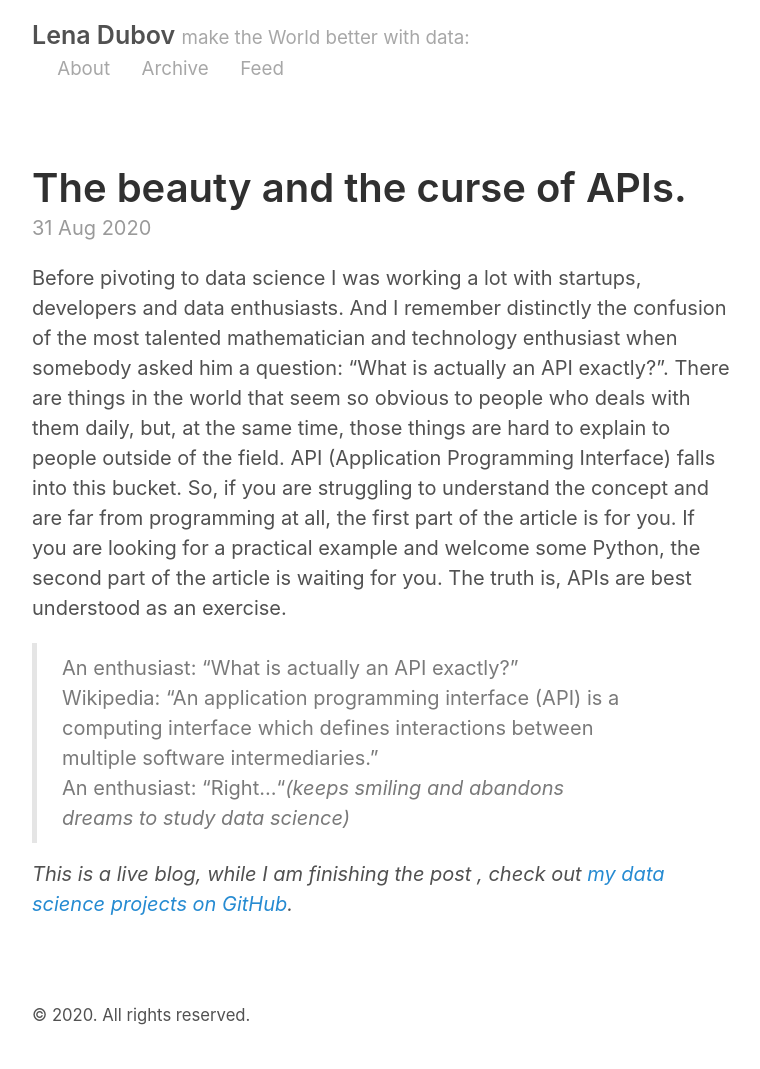
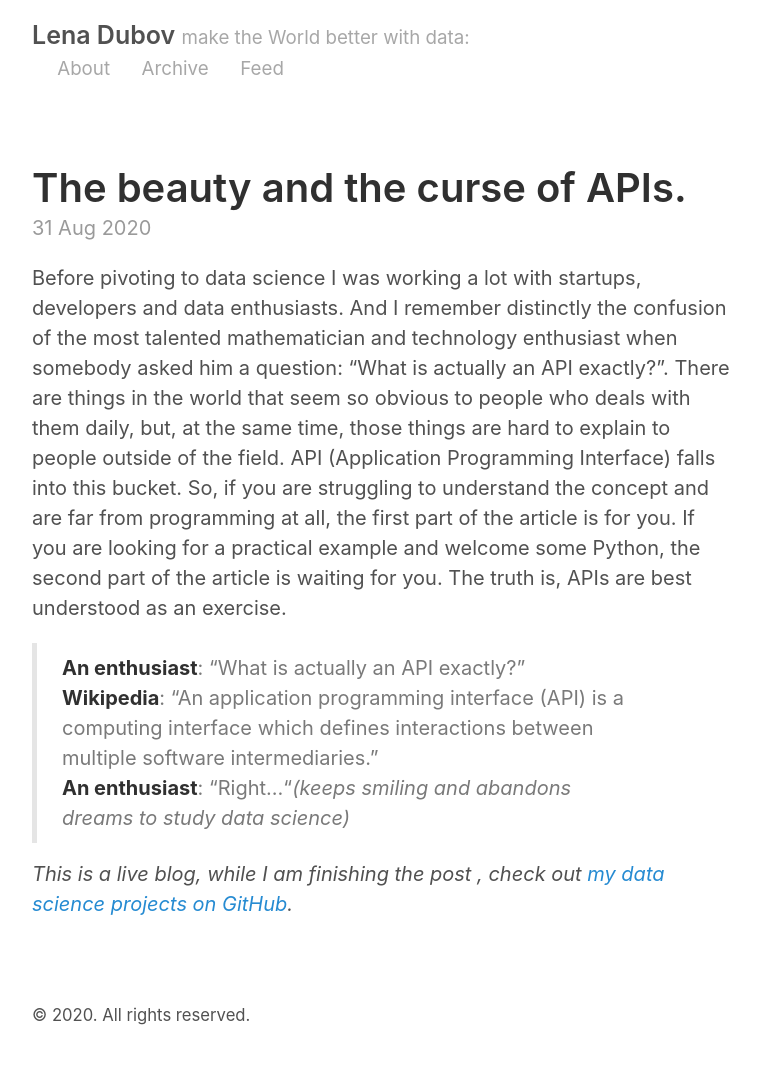
Before and after one commit to elena-du/elena-du.github.io, a Jekyll site: the page built from _posts/2020-08-31-the-beauty-and-the curse-of-apis.md, in a window 1280 px wide. Shown: the whole page, without its empty margins (258-1018 px from the left). Built offline with Jekyll 4.4.1, drawn with Linux system fonts in a browser that asks for light colours.

Commit message:
brushing

```diff
--- a/_posts/2020-08-31-the-beauty-and-the curse-of-apis.md
+++ b/_posts/2020-08-31-the-beauty-and-the curse-of-apis.md
@@ -5,8 +5,8 @@ title: The beauty and the curse of APIs.
 
 Before pivoting to data science I was working a lot with startups, developers and data enthusiasts. And I remember distinctly the confusion of the most talented mathematician and technology enthusiast when somebody asked him a question: "What is actually an API exactly?". There are things in the world that seem so obvious to people who deals with them daily, but, at the same time, those things are hard to explain to people outside of the field. API (Application Programming Interface) falls into this bucket. So, if you are struggling to understand the concept and are far from programming at all, the first part of the article is for you. If you are looking for a practical example and welcome some Python, the second part of the article is waiting for you. The truth is, APIs are best understood as an exercise.
 
-> An enthusiast: "What is actually an API exactly?" <br>
-> Wikipedia: "An application programming interface (API) is a computing interface which defines interactions between multiple software intermediaries." <br>
-> An enthusiast: "Right..."*(keeps smiling and abandons dreams to study data science)*
+> **An enthusiast**: "What is actually an API exactly?" <br>
+> **Wikipedia**: "An application programming interface (API) is a computing interface which defines interactions between multiple software intermediaries." <br>
+> **An enthusiast**: "Right..."*(keeps smiling and abandons dreams to study data science)*
 
 *This is a live blog, while I am finishing the post , check out [my data science projects on GitHub](https://github.com/elena-du).*
```
